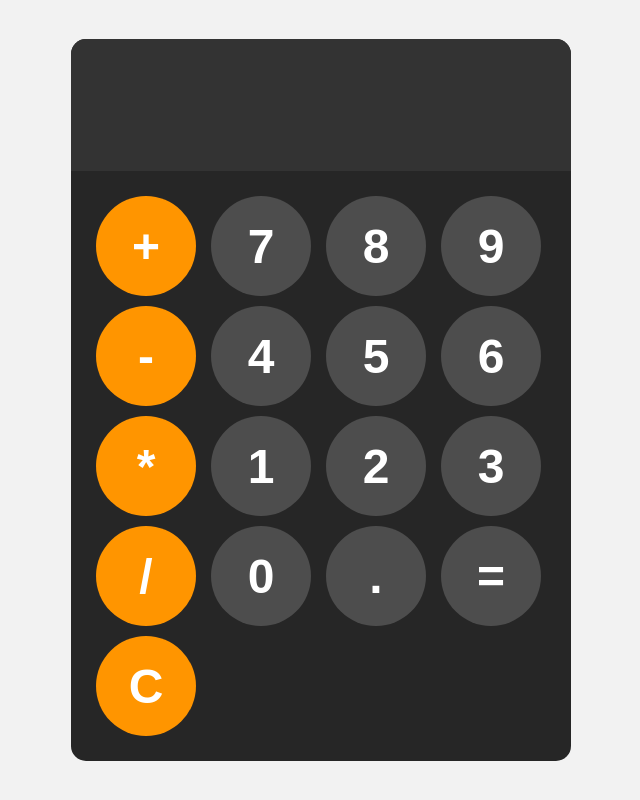
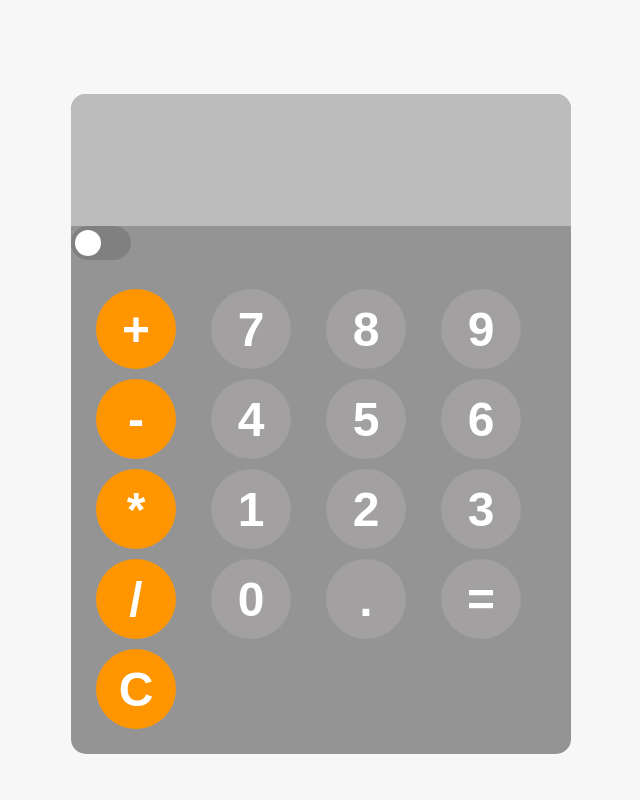
Before and after one commit to MariaFernadaG/Calculadora, a plain HTML site: page index.html in a window 1280 px wide. Shown: the whole page, without its empty margins (319-959 px from the left). Drawn offline with Linux system fonts and the light colour scheme.

Commit message:
Js e alguns outros detalhes

```diff
--- a/css/styles.css
+++ b/css/styles.css
@@ -3,12 +3,12 @@ body{
     display: flex;
     justify-content: center;
     align-items: center;
-    height: 100vh;
-    background-color: hsl(0,0%,95%);
+    height: 106vh;
+    background-color: hsl(0, 6%, 97%);
 }
 #calculadora{
     font-family: Arial, Helvetica, sans-serif;
-    background-color: hsl(0,0%,15%);
+    background-color: hsl(0, 0%, 58%);
     border-radius: 15px;
     max-width: 500px;
     overflow: hidden;
@@ -19,7 +19,7 @@ body{
     font-size: 5rem;
     text-align: left;
     border:none;
-    background-color:hsl(0,0%,20%);
+    background-color:hsl(0, 1%, 74%);
     color:white;
 }
 #result{
@@ -29,11 +29,11 @@ body{
    padding: 25px;
 }
 button{
-    width: 100px;
-    height: 100px;
-    border-radius: 50px;
+    width: 80px;
+    height: 80px;
+    border-radius: 40px;
     border:none;
-    background-color: hsl(0,0%,30%);
+    background-color: hsl(0, 1%, 63%);
     color:white;
     font-size: 3rem;
     font-weight: bold;
@@ -47,9 +47,61 @@ button:active{
 }
 .operator-btn{
     background-color: hsl(35,100%,50%);
-
 }
 .operator-btn:hover{
     background-color: hsl(35,100%,65%);
+}
 
+
+.dark-mode {
+    background-color: hsl(0, 0%, 15%);
+    color: white;
 }
+.dark-mode #result{
+    background-color: hsl(0, 0%, 29%);
+}
+
+.dark-mode #display {
+    background-color: hsl(0, 0%, 20%);
+}
+.toggle-container {
+    position: relative;
+    display: inline-block;
+    width: 60px;
+    height: 34px;
+}
+.toggle-input {
+    display: none;
+}
+
+.toggle-label {
+    position: absolute;
+    cursor: pointer;
+    top: 0;
+    left: 0;
+    right: 0;
+    bottom: 0;
+    background-color: hsl(0, 0%, 50%);
+    border-radius: 34px;
+    transition: background-color 0.4s;
+}
+
+.toggle-label::before {
+    position: absolute;
+    content: '';
+    height: 26px;
+    width: 26px;
+    left: 4px;
+    bottom: 4px;
+    background-color: white;
+    border-radius: 50%;
+    transition: transform 0.4s;
+}
+
+.toggle-input:checked + .toggle-label {
+    background-color:  hsl(35,100%,50%);
+}
+
+.toggle-input:checked + .toggle-label::before {
+    transform: translateX(26px);
+}
--- a/index.html
+++ b/index.html
@@ -4,13 +4,17 @@
     <meta charset="UTF-8">
     <meta name="viewport" content="width=device-width, initial-scale=1.0">
     <title>Calculadora</title>
-    <link rel="icon" type="image/x-icon" href="">
+    <link rel="icon" type="image/x-icon" href="./img/calculadora.png">
     <link rel="stylesheet" href="css/styles.css" />
     <script src="./js/scripts.js" defer></script>
 </head>
 <body>
     <div id="calculadora">
         <input id="display" readonly>
+        <div class="toggle-container" title="Modo Escuro">
+            <input type="checkbox"  id="toggle" class="toggle-input" onclick="toggleDarkMode()">
+            <label for="toggle" class="toggle-label"></label>
+        </div>
         <div id="result">
 
            <button onclick="appendToDisplay('+')" class="operator-btn">+</button>
@@ -32,6 +36,8 @@
            <button onclick="clearDisplay()" class="operator-btn">C</button>
 
         </div>
+
     </div>
+
 </body>
 </html>
--- a/js/scripts.js
+++ b/js/scripts.js
@@ -0,0 +1,17 @@
+const display = document.getElementById("display");
+
+function appendToDisplay(input){
+display.value += input;
+}
+
+function clearDisplay(){
+ display.value="";
+}
+
+function calculate(){
+ display.value = eval(display.value);
+}
+function toggleDarkMode() {
+    const body = document.body;
+    body.classList.toggle("dark-mode");
+}
```
Also changed, not shown: img/calculadora.png (added).
